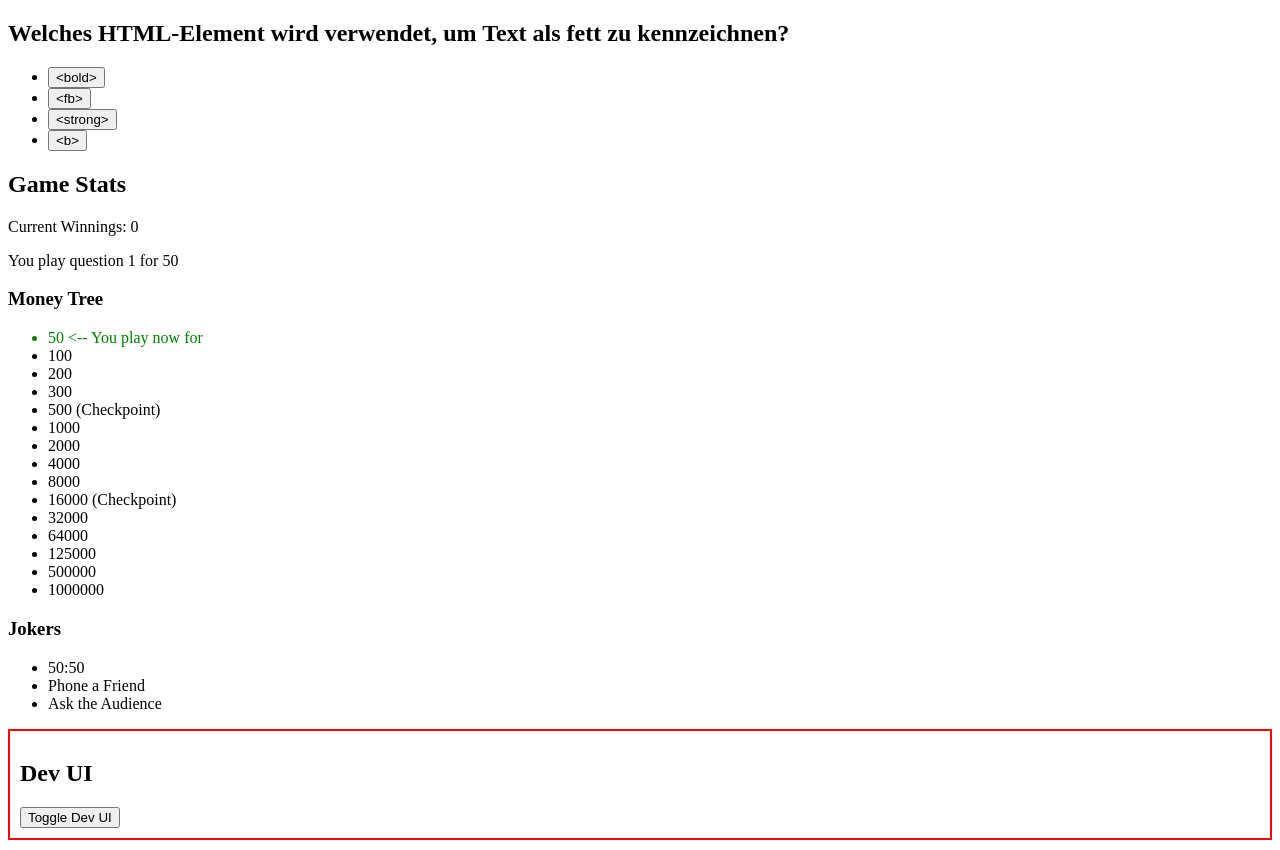
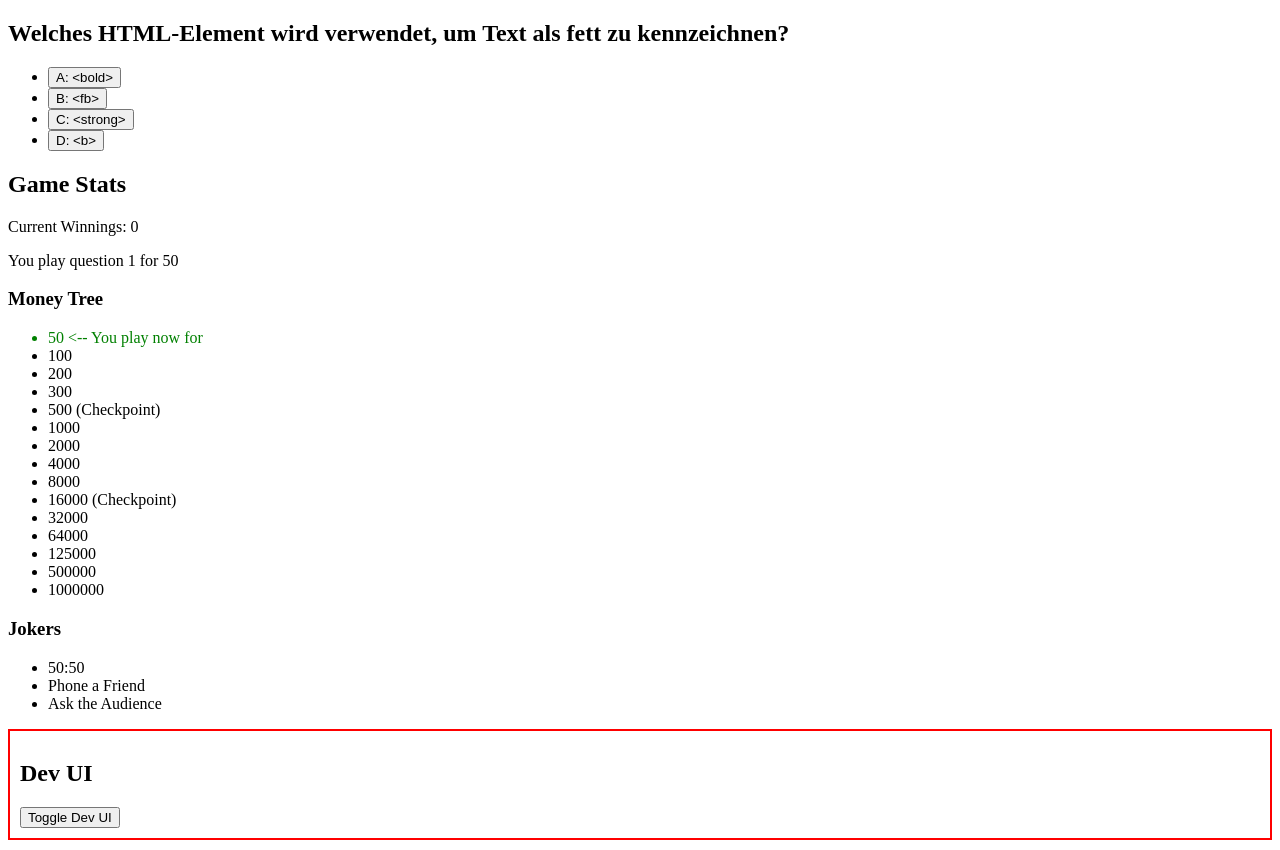
Before and after one commit to mijo-design/wer-wird-millionaer-react, a React (Create React App) app: page / in a window 1280 px wide. Built offline with nearby package versions, Linux system fonts and the light colour scheme.

Commit message:
feat: add question prefix to question

```diff
--- a/src/components/Question.tsx
+++ b/src/components/Question.tsx
@@ -1,6 +1,7 @@
 import React from "react";
 import { useGame } from "./GameContext";
 
+const questionPrefix = ["A", "B", "C", "D"];
 const Question: React.FC = () => {
   const { state, dispatch } = useGame();
 
@@ -14,7 +15,9 @@ const Question: React.FC = () => {
       <ul>
         {state.questions[state.currentLevel].options.map((option, index) => (
           <li key={index}>
-            <button onClick={() => handleOptionClick(index)}>{option}</button>
+            <button onClick={() => handleOptionClick(index)}>
+              {questionPrefix[index]}: {option}
+            </button>
           </li>
         ))}
       </ul>
```
